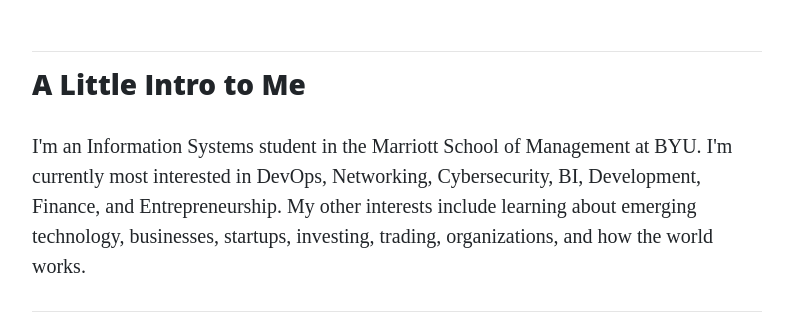
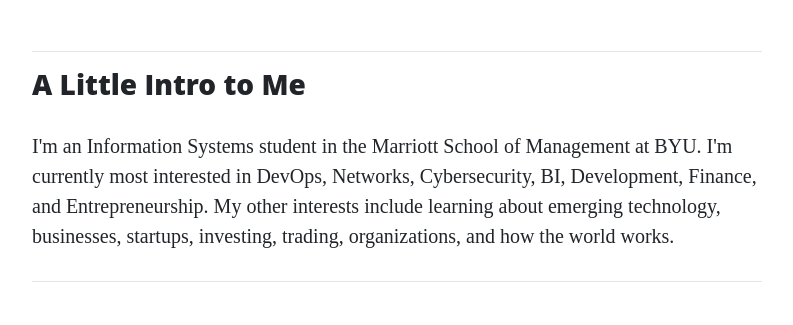
Before and after one commit to nash250/nash250.github.io, a plain HTML site: page index.html in a window 1280 px wide. Shown: the part 923-1248 px from the top of the page, without its empty margins (243-1036 px from the left). Drawn offline with nearby package versions, Linux system fonts and the light colour scheme; a web font is replaced by a local one.

Commit message:
Update index.html

```diff
--- a/index.html
+++ b/index.html
@@ -92,7 +92,7 @@
         </div><br>
         <hr>
             <h3>A Little Intro to Me</h3>
-            <p>I'm an Information Systems student in the Marriott School of Management at BYU. I'm currently most interested in DevOps, Networking, Cybersecurity, BI, Development, Finance, and Entrepreneurship. My other interests include learning about emerging technology, businesses, startups, investing, trading, organizations, and how the world works.</p><hr><br>
+            <p>I'm an Information Systems student in the Marriott School of Management at BYU. I'm currently most interested in DevOps, Networks, Cybersecurity, BI, Development, Finance, and Entrepreneurship. My other interests include learning about emerging technology, businesses, startups, investing, trading, organizations, and how the world works.</p><hr><br>
             <h4 class="justify">What I will look like at your company:</h4>
             <img class="marginauto" src="startbootstrap-clean-blog-gh-pages/images/future.jpg" alt="Guy in suit walking in front of modern building" height="333" width="500"><br><br><br>
             <h4 class="justify">The future is bright!</h4>
```
